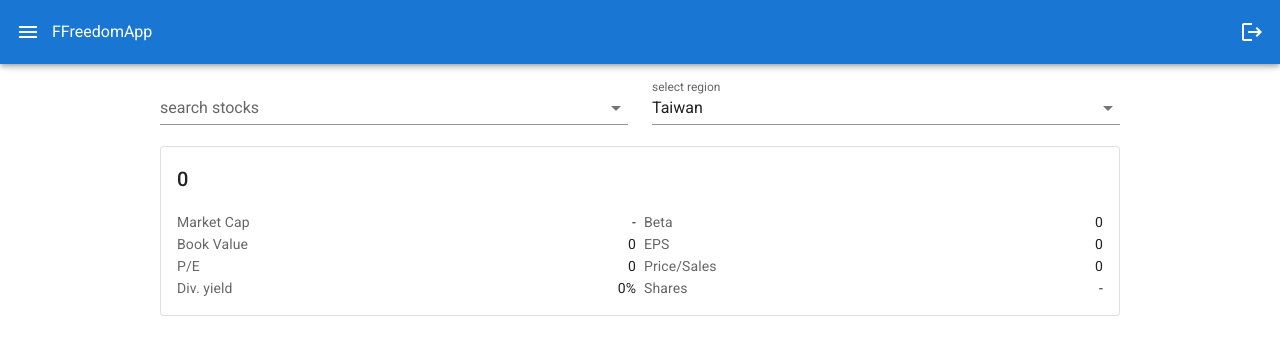
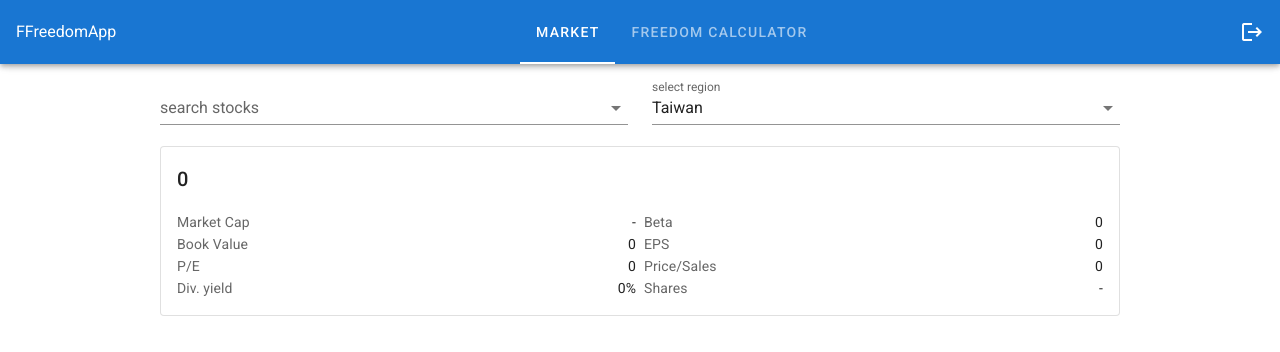
Before and after one commit to weily10/finance-app, a Vue app: page / in a window 1280 px wide. Shown: the top 352 px of the page. Built offline with nearby package versions, Linux system fonts and the light colour scheme.

Commit message:
navigation drawer mobile fix

```diff
--- a/db.json
+++ b/db.json
@@ -23,16 +23,6 @@
   ],
   "assets": [
     {
-      "assetValue": "178000",
-      "divyield": "5.62",
-      "id": 1
-    },
-    {
-      "assetValue": "178000",
-      "divyield": "5.62",
-      "id": 2
-    },
-    {
       "assetValue": "69100",
       "divyield": "3.92",
       "id": 3
@@ -51,6 +41,11 @@
       "assetValue": "101100",
       "divyield": "7.84",
       "id": 6
+    },
+    {
+      "assetValue": "138500",
+      "divyield": "7.22",
+      "id": 7
     }
   ],
   "get-quotes": [
--- a/src/App.vue
+++ b/src/App.vue
@@ -1,20 +1,30 @@
 <template>
   <v-app>
     <v-app-bar app color="primary" dark absolute fixed>
-      <v-app-bar-nav-icon @click="drawer = true"></v-app-bar-nav-icon>
+      <v-app-bar-nav-icon @click="drawer = true" class="hidden-sm-and-up"></v-app-bar-nav-icon>
       FFreedomApp
+        <v-tabs centered center-active v-model="tab"  v-show="$vuetify.breakpoint.smAndUp" >
+          <v-tabs-slider color="white"></v-tabs-slider>
+
+          <v-tab @click="$router.push({ name: 'Home' })">
+            market
+          </v-tab>
+          <v-tab @click="$router.push({ name: 'freeCalculator' })">
+            freedom calculator
+          </v-tab>
+        </v-tabs>
       <v-spacer></v-spacer>
-      <v-btn icon @click="$router.push($router.push({ name: 'Home' }))">
+      <v-btn icon @click="$router.push({ name: 'Home' })">
         <v-icon>mdi-logout</v-icon>
       </v-btn>
     </v-app-bar>
-    <v-navigation-drawer v-model="drawer" absolute temporary>
+    <v-navigation-drawer v-model="drawer" absolute temporary  >
       <v-list nav dense>
         <v-list-item-group
           v-model="group"
           active-class="deep-purple--text text--accent-4"
         >
-          <v-list-item @click="$router.push($router.push({ name: 'Home' }))">
+          <v-list-item @click="$router.push({ name: 'Home' })">
             <v-list-item-icon>
               <v-icon>mdi-chart-line</v-icon>
             </v-list-item-icon>
@@ -22,7 +32,7 @@
           </v-list-item>
 
           <v-list-item
-            @click="$router.push($router.push({ name: 'freeCalculator' }))"
+            @click="$router.push({ name: 'freeCalculator' })"
           >
             <v-list-item-icon>
               <v-icon>mdi-cash-100</v-icon>
@@ -47,9 +57,13 @@ export default {
   name: "App",
 
   data: () => ({
+    tab: null,
     value: false,
     drawer: false,
     group: null,
   }),
 };
 </script>
+<style>
+
+</style>
```
